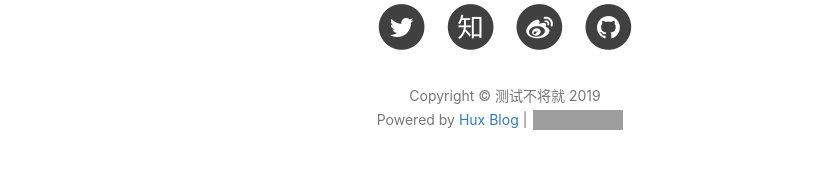
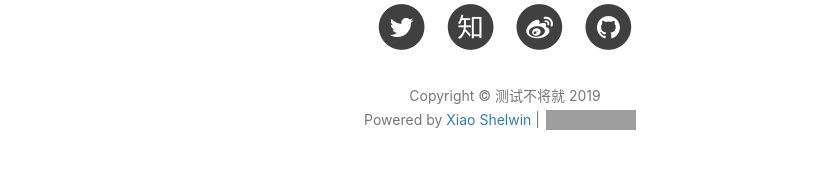
Before and after one commit to slxiao/slxiao.github.io, a Jekyll site: the page built from index.html, in a window 1280 px wide and 900 px high, scrolled down 2290 px. Shown: the part 676-845 px from the top of the window, without its empty margins (135-949 px from the left). Built offline with Jekyll 4.4.1, drawn with Linux system fonts in a browser that asks for light colours; nearby versions of some CDN libraries; the list of posts is cut into pages by our own code; comment, search, counter and statistics services are not loaded; grey boxes are pictures that could not be loaded.

Commit message:
fix footer powered by

```diff
--- a/_includes/footer.html
+++ b/_includes/footer.html
@@ -9,7 +9,7 @@
                 <p class="copyright text-muted">
                     Copyright &copy; {{ site.title }} {{ site.time | date: '%Y' }}
                     <br>
-                    Powered by <a href="http://huangxuan.me">Hux Blog</a> |
+                    Powered by <a href="https://github.com/slxiao/slxiao.github.io">Xiao Shelwin</a> |
                     <iframe
                         style="margin-left: 2px; margin-bottom:-5px;"
                         frameborder="0" scrolling="0" width="100px" height="20px"
```
